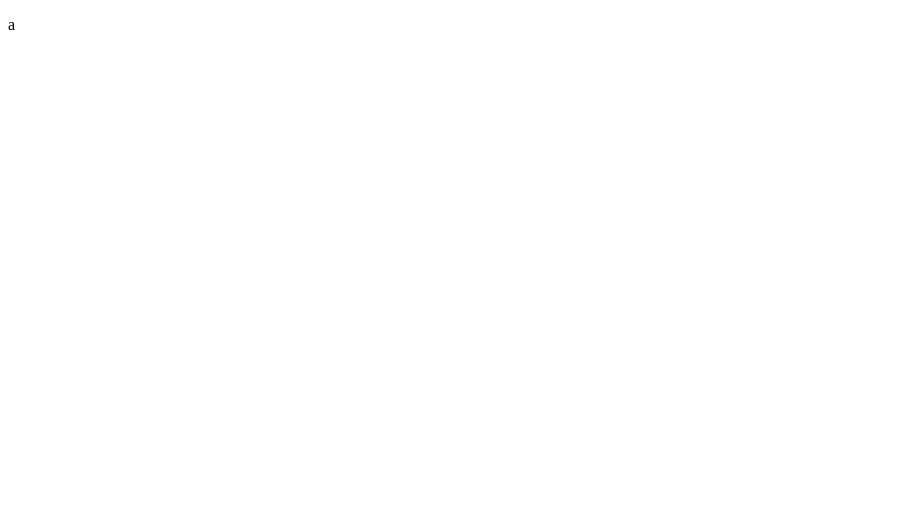
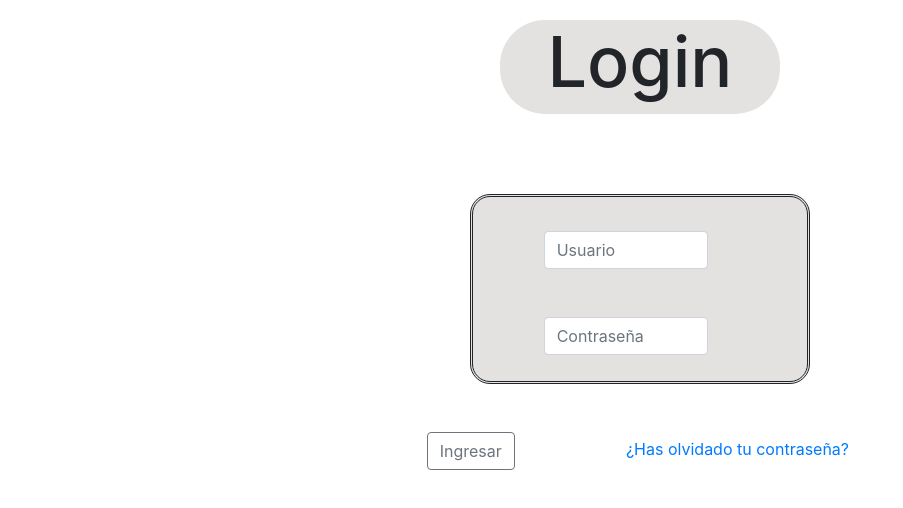
Before and after one commit to sh1bruke/social-network, a plain HTML site: page index.html in a window 1280 px wide. Shown: the whole page, without its empty margins (0-903 px from the left). Drawn offline with nearby package versions, Linux system fonts and the light colour scheme; files whose address does not match are found by name.

Commit message:
agrego style e index mof

```diff
--- a/index.html
+++ b/index.html
@@ -2,11 +2,47 @@
 <html lang="en">
   <head>
     <meta charset="UTF-8" />
-    <meta name="viewport" content="width=device-width, initial-scale=1.0" />
-    <meta http-equiv="X-UA-Compatible" content="ie=edge" />
     <title>Document</title>
-  </head>
+    <link rel="stylesheet" href="https://stackpath.bootstrapcdn.com/bootstrap/4.3.1/css/bootstrap.min.css" integrity="sha384-ggOyR0iXCbMQv3Xipma34MD+dH/1fQ784/j6cY/iJTQUOhcWr7x9JvoRxT2MZw1T" crossorigin="anonymous">
+<script src="https://stackpath.bootstrapcdn.com/bootstrap/4.3.1/js/bootstrap.min.js" integrity="sha384-JjSmVgyd0p3pXB1rRibZUAYoIIy6OrQ6VrjIEaFf/nJGzIxFDsf4x0xIM+B07jRM" crossorigin="anonymous"></script>
+<link rel="stylesheet" href="C:\Users\Comunidad IT - 14\Documents\php-2019\social-network\styles\main.css" >
+</head>
   <body>
-    <p>a</p>
-  </body>
+    <h1>Login</h1>
+    <br>
+    <br>
+    <br>
+    <!---
+    <form action="post"></form>
+    <label>Username</label>
+    <input type="text" name="username" >
+    <br/>
+    <label>Password</label>
+    <input type="password" name="password">
+    -->
+<div class="recuadro">
+  <div class="container">
+    <div class="row">
+      <div class="col-7 offset-2">
+       <form>
+        <div class="form-group">
+        <label for="formGroupExampleInput" class="user"></label>
+        <input type="text" class="form-control" id="formGroupExampleInput" placeholder="Usuario">
+        <br>
+        <label for="formGroupExampleInput2" class="pass"></label>
+        <input type="password" class="form-control" id="formGroupExampleInput2" placeholder="Contraseña">
+       </div>
+       </form>
+      </div>
+    </div>
+  </div>
+</div>
+<br>
+<br>
+
+<button type="button" class="btn btn-outline-secondary offset-4">Ingresar</button>
+
+<a href="http://www.google.com.ar" target="_blank" class="offset-1">¿Has olvidado tu contraseña?</a>
+
+</body>
 </html>
--- /dev/null
+++ b/styles/main.css
@@ -0,0 +1,29 @@
+h1{
+    font-size: 70px;
+    text-align: center;
+    background-color: rgb(228, 225, 225);
+    border-radius: 45px;
+    padding-bottom: 10px;
+    margin-left: 500px;
+    margin-right: 500px;
+    margin-top: 20px;
+}
+
+.recuadro{
+    border: double;
+    border-radius:20px;
+    background: rgb(228, 225, 225);
+    margin-left: 470px;
+    margin-right: 470px;
+    padding-top:10px;
+    padding-bottom: 10px;
+}
+
+.user{
+    font-size: 20px;
+
+}
+
+.pass{
+    font-size: 20px;
+}
```
